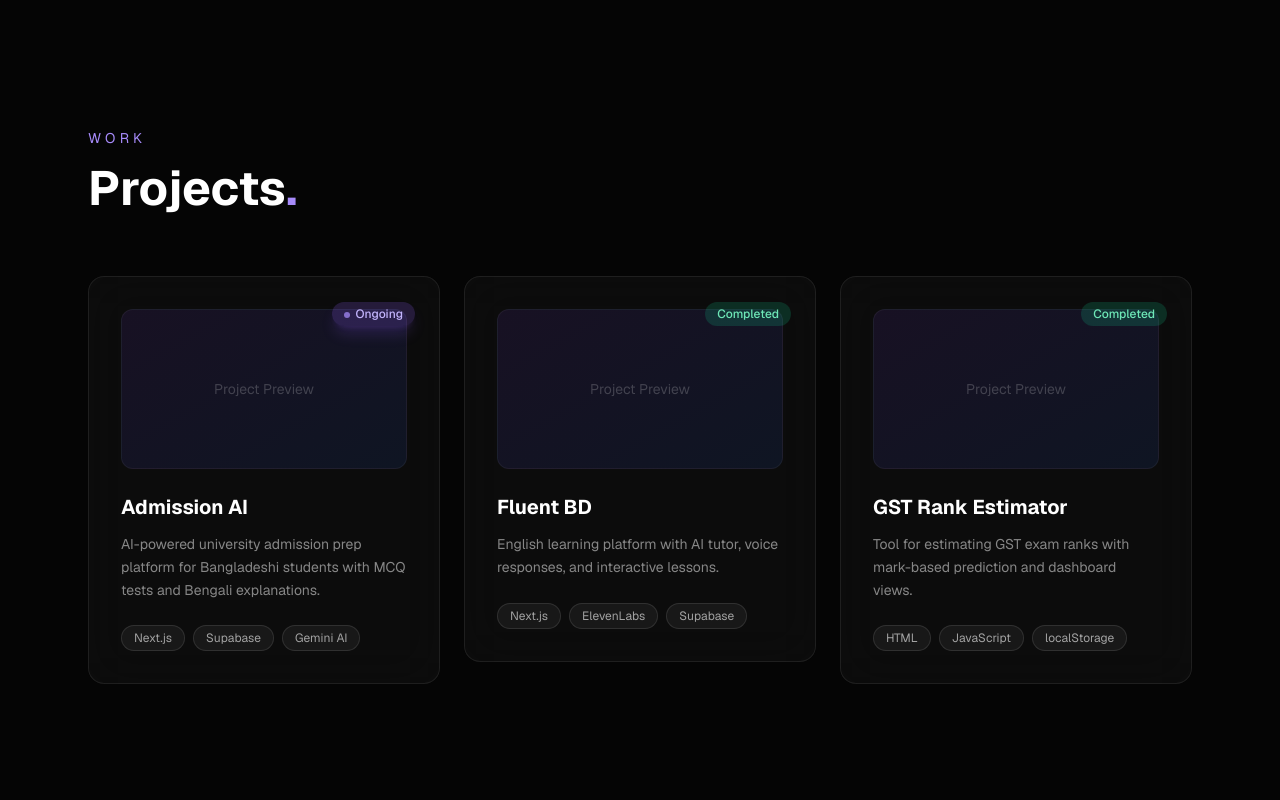
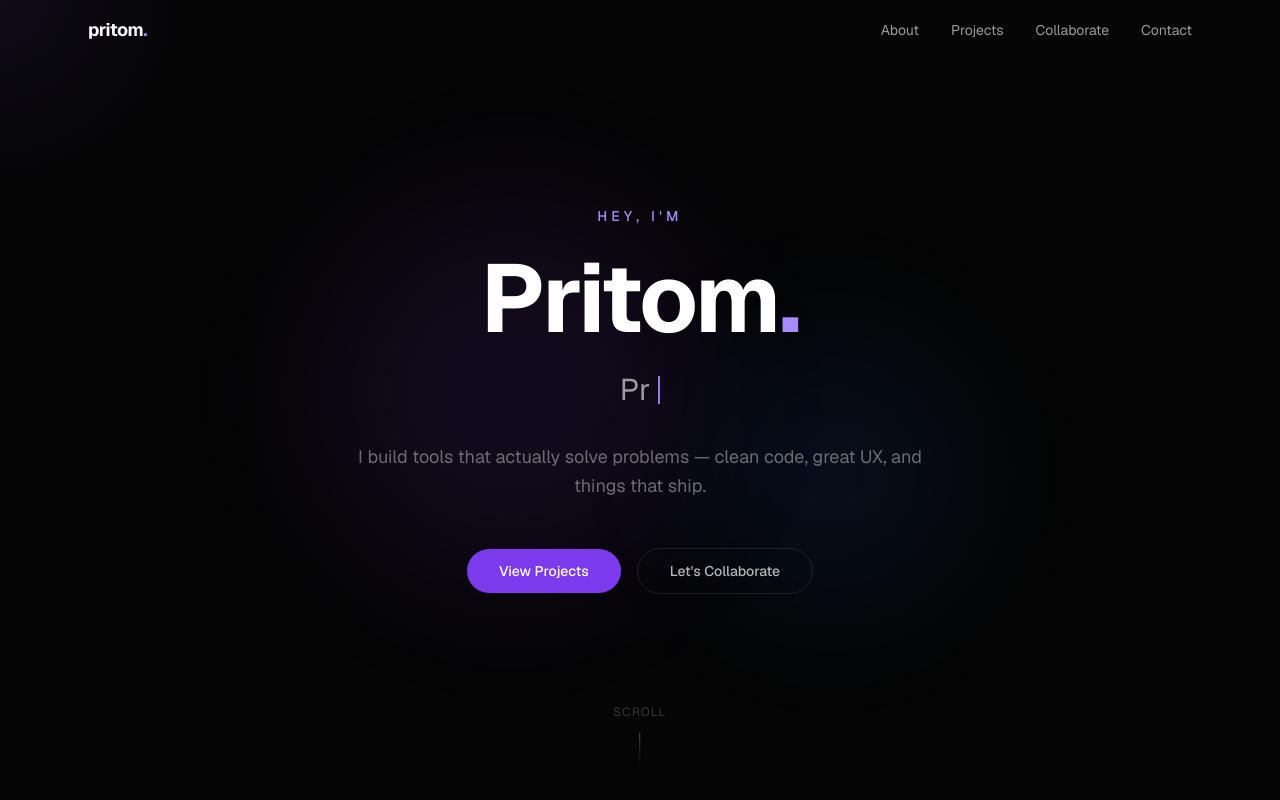
Before and after one commit to pritomdas01/portfolio, a Next.js app: page / in a window 1280 px wide. Shown: the top 800 px of the page. Built offline with nearby package versions, Linux system fonts and the light colour scheme.

Commit message:
fix page view problem

```diff
--- a/app/page.tsx
+++ b/app/page.tsx
@@ -1,130 +1,21 @@
-'use client';
+import CursorGlow from './components/CursorGlow';
+import Navbar from './components/Navbar';
+import Hero from './components/Hero';
+import About from './components/About';
+import Projects from './components/Projects';
+import Collaboration from './components/Collaboration';
+import Contact from './components/Contact';
 
-import { motion, useMotionValue, useSpring, useTransform } from 'framer-motion';
-import { useRef } from 'react';
-
-const projects = [
-  {
-    title: 'Admission AI',
-    description: 'AI-powered university admission prep platform for Bangladeshi students with MCQ tests and Bengali explanations.',
-    tags: ['Next.js', 'Supabase', 'Gemini AI'],
-    status: 'Ongoing',
-    link: '#',
-  },
-  {
-    title: 'Fluent BD',
-    description: 'English learning platform with AI tutor, voice responses, and interactive lessons.',
-    tags: ['Next.js', 'ElevenLabs', 'Supabase'],
-    status: 'Completed',
-    link: '#',
-  },
-  {
-    title: 'GST Rank Estimator',
-    description: 'Tool for estimating GST exam ranks with mark-based prediction and dashboard views.',
-    tags: ['HTML', 'JavaScript', 'localStorage'],
-    status: 'Completed',
-    link: '#',
-  },
-];
-
-function ProjectCard({ project, index }: { project: typeof projects[0]; index: number }) {
-  const ref = useRef<HTMLDivElement>(null);
-  const x = useMotionValue(0);
-  const y = useMotionValue(0);
-
-  // Reduced rotation range + faster snap-back
-  const rotateX = useSpring(useTransform(y, [-100, 100], [5, -5]), { stiffness: 400, damping: 40 });
-  const rotateY = useSpring(useTransform(x, [-100, 100], [-5, 5]), { stiffness: 400, damping: 40 });
-
-  const handleMouseMove = (e: React.MouseEvent) => {
-    const rect = ref.current?.getBoundingClientRect();
-    if (!rect) return;
-    x.set(e.clientX - rect.left - rect.width / 2);
-    y.set(e.clientY - rect.top - rect.height / 2);
-  };
-
-  const handleMouseLeave = () => {
-    x.set(0);
-    y.set(0);
-  };
-
+export default function Home() {
   return (
-    <motion.div
-      ref={ref}
-      initial={{ opacity: 0, y: 50 }}
-      whileInView={{ opacity: 1, y: 0 }}
-      viewport={{ once: true, margin: '-50px' }}
-      transition={{ duration: 0.6, delay: index * 0.15 }}
-      onMouseMove={handleMouseMove}
-      onMouseLeave={handleMouseLeave}
-      style={{
-        rotateX,
-        rotateY,
-        transformStyle: 'preserve-3d',
-        willChange: 'transform',
-      }}
-      className="relative group cursor-pointer"
-    >
-      {/* inner div flat — no 3d on children */}
-      <div
-        style={{ transform: 'translateZ(0)' }}
-        className="backdrop-blur-xl bg-white/[0.03] border border-white/[0.08] rounded-2xl p-8 hover:border-violet-500/30 transition-all duration-300 hover:bg-white/[0.05]"
-      >
-        <div className="absolute top-6 right-6">
-          <span className={`text-xs px-3 py-1 rounded-full font-medium ${
-            project.status === 'Ongoing'
-              ? 'bg-violet-500/20 text-violet-300 shadow-lg shadow-violet-500/20'
-              : 'bg-emerald-500/20 text-emerald-300'
-          }`}>
-            {project.status === 'Ongoing' && (
-              <span className="inline-block w-1.5 h-1.5 bg-violet-400 rounded-full mr-1.5 animate-pulse" />
-            )}
-            {project.status}
-          </span>
-        </div>
-
-        <div className="w-full h-40 bg-gradient-to-br from-violet-600/10 to-blue-600/10 rounded-xl mb-6 border border-white/5 flex items-center justify-center">
-          <span className="text-white/20 text-sm">Project Preview</span>
-        </div>
-
-        <h3 className="text-xl font-bold mb-3 group-hover:text-violet-300 transition-colors">
-          {project.title}
-        </h3>
-        <p className="text-white/50 text-sm leading-relaxed mb-6">{project.description}</p>
-
-        <div className="flex flex-wrap gap-2">
-          {project.tags.map((tag) => (
-            <span key={tag} className="text-xs px-3 py-1 bg-white/5 border border-white/10 rounded-full text-white/60">
-              {tag}
-            </span>
-          ))}
-        </div>
-      </div>
-    </motion.div>
+    <main className="bg-[#050505] min-h-screen text-white overflow-x-hidden">
+      <CursorGlow />
+      <Navbar />
+      <Hero />
+      <About />
+      <Projects />
+      <Collaboration />
+      <Contact />
+    </main>
   );
 }
-
-export default function Projects() {
-  return (
-    <section id="projects" className="py-32 px-6 max-w-6xl mx-auto">
-      <motion.div
-        initial={{ opacity: 0, y: 40 }}
-        whileInView={{ opacity: 1, y: 0 }}
-        viewport={{ once: true, margin: '-50px' }}
-        transition={{ duration: 0.7 }}
-        className="mb-16"
-      >
-        <p className="text-violet-400 text-sm tracking-[0.3em] uppercase mb-4">Work</p>
-        <h2 className="text-5xl font-bold">
-          Projects<span className="text-violet-400">.</span>
-        </h2>
-      </motion.div>
-
-      <div className="grid md:grid-cols-2 lg:grid-cols-3 gap-6">
-        {projects.map((project, i) => (
-          <ProjectCard key={project.title} project={project} index={i} />
-        ))}
-      </div>
-    </section>
-  );
-}
```
